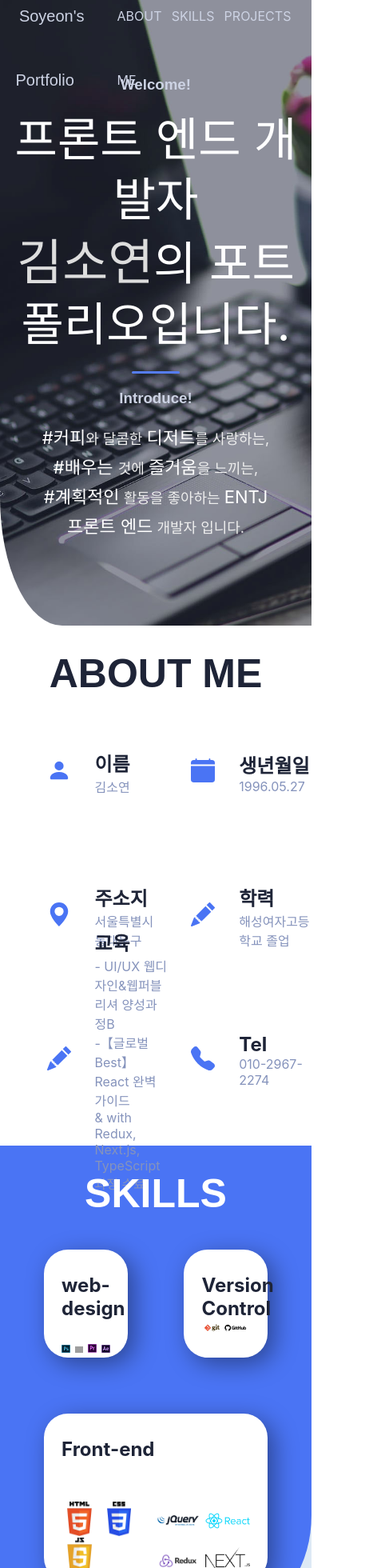
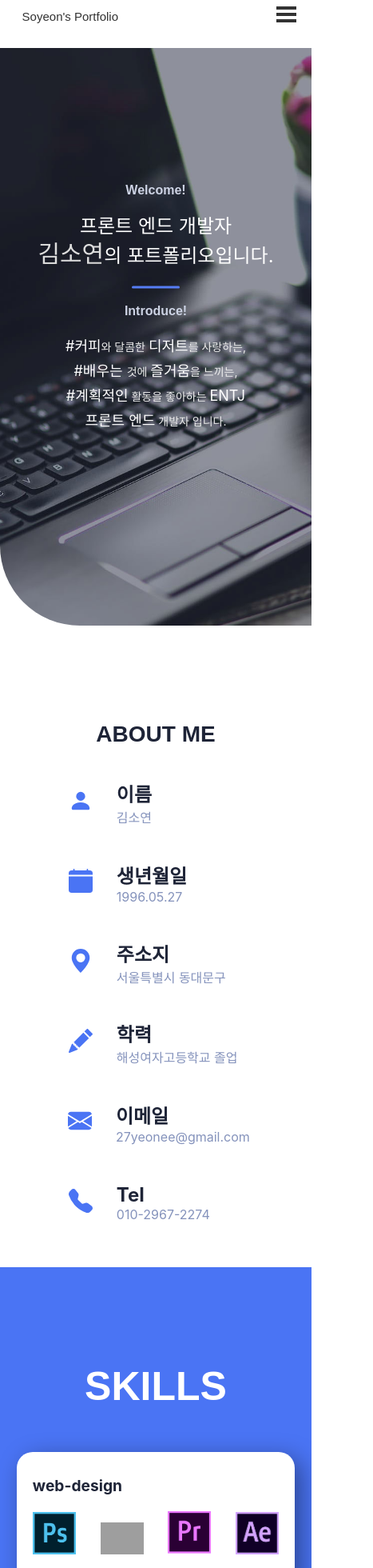
Before and after one commit to xoyonee/portfolio-site, a React (Create React App) app: page / in a window 390 px wide. Shown: the part 20-1980 px from the top of the page at 80% size, 467 px wide, since content can reach past the window. Built offline with nearby package versions, Linux system fonts and the light colour scheme; grey boxes are pictures that could not be loaded; a web font is replaced by a local one.

Commit message:
반응형

```diff
--- a/src/UI/Card.module.css
+++ b/src/UI/Card.module.css
@@ -1,9 +1,32 @@
 .card {
   width: 72%;
   margin: 80px auto;
-  padding: 2%;
+  padding: 4em;
   box-sizing: border-box;
   border-radius: 30px;
   background-color: #fff;
   box-shadow: 4px 4px 5px 0 rgba(0, 0, 0, 0.4);
 }
+
+/* 반응형 */
+@media screen and (max-width: 1300px) {
+  .card {
+    width: 85%;
+  }
+}
+
+@media screen and (max-width: 960px) {
+  .card {
+    width: 90%;
+    margin: 40px auto;
+    padding: 4em 3em;
+    padding-bottom: 15px;
+  }
+}
+
+@media screen and (max-width: 680px) {
+  .card {
+    padding: 4em 1em;
+    padding-bottom: 15px;
+  }
+}
--- a/src/component/AboutMe.js
+++ b/src/component/AboutMe.js
@@ -3,6 +3,7 @@ import classes from "./AboutMe.module.css";
 import calendar from "../assets/svg/calendar-fill.svg";
 import geo from "../assets/svg/geo-alt-fill.svg";
 import pencil from "../assets/svg/pencil-fill.svg";
+import envelope from "../assets/svg/envelope-fill.svg";
 import person from "../assets/svg/person-fill.svg";
 import telephone from "../assets/svg/telephone-fill.svg";
 
@@ -47,15 +48,13 @@ const AboutMe = () => {
             <p>해성여자고등학교 졸업</p>
           </div>
         </li>
-        <li>
+        <li className={classes.education}>
           <div className={classes.img_box}>
-            <img src={pencil} alt="pencil" />
+            <img src={envelope} alt="envelope" />
           </div>
           <div className={classes.menu}>
-            <h2>교육</h2>
-            <p>- UI/UX 웹디자인&amp;웹퍼블리셔 양성과정B</p>
-            <p>-【글로벌 Best】React 완벽 가이드</p>
-            <p>&amp; with Redux, Next.js, TypeScript 과정 수료</p>
+            <h2>이메일</h2>
+            <p>27yeonee@gmail.com</p>
           </div>
         </li>
         <li>
--- a/src/component/AboutMe.module.css
+++ b/src/component/AboutMe.module.css
@@ -1,21 +1,24 @@
-.about_me *{
+.about_me * {
   margin: 0;
 }
-.about_me{
+.about_me {
   margin-bottom: 8%;
+  padding-top: 120px;
 }
-.about_me ul{
+.about_me ul {
+  width: 80%;
+  padding: 0 10%;
+  margin: 0 auto;
   display: flex;
   align-items: center;
-    justify-content: space-between;
   flex-wrap: wrap;
   gap: 30px;
 
-    padding-left: 15%;
+  padding-left: 12%;
   box-sizing: border-box;
-    list-style: none
+  list-style: none;
 }
-.about_me li{
+.about_me li {
   height: 150px;
   flex: 1 1 calc((100% - (30px * 2)) / 3);
   display: flex;
@@ -24,27 +27,58 @@
 
   gap: 30px;
 }
-.about_me img{
+.about_me img {
   width: 30px;
 }
-.about_me h1{
+.about_me h1 {
   font-size: 50px;
-    font-family: 'Recipekorea', sans-serif;
+  font-family: "Recipekorea", sans-serif;
   text-align: center;
-    padding: 8% 10% 0;
+  padding: 0 10%;
   margin-bottom: 5%;
   color: #1e2437;
 }
-.menu{
+.menu {
   width: 80%;
 }
-.menu *{
+.menu * {
   text-align: left;
 }
-.menu h2{
+.menu h2 {
   color: #1e2437;
 }
-.menu p{
+.menu p {
   width: 100%;
   color: #8593bc;
 }
+
+/* 반응형 */
+@media screen and (max-width: 1300px) {
+  .about_me li {
+    flex: 1 1 calc((100% - 30px) / 2);
+  }
+}
+
+@media screen and (max-width: 820px) {
+  .about_me ul {
+    display: block;
+  }
+  .about_me li {
+    height: 100px;
+  }
+  .about_me h1 {
+    font-size: 46px;
+  }
+  .menu {
+    width: 80%;
+  }
+}
+
+@media screen and (max-width: 480px) {
+  .about_me h1 {
+    font-size: 28px;
+  }
+  .menu {
+    width: 80%;
+  }
+}
--- a/src/component/Footer.js
+++ b/src/component/Footer.js
@@ -6,12 +6,14 @@ import telephone from "../assets/svg/telephone-fill.svg";
 
 const Footer = () => {
   return (
-    <footer className={classes.footer}>
+    <footer className={classes.footer} id='contact'>
       <h1>CONTACT</h1>
       <ul>
         <li>
-          <img src={telephone} alt="telephone" />
-          <p>010-2967-2274</p>
+          <a href="tel:010-2967-2274">
+            <img src={telephone} alt="telephone" />
+            <p>010-2967-2274</p>
+          </a>
         </li>
         <li>
           <a href="mailto:27yeonee@gmail.com">
--- a/src/component/Footer.module.css
+++ b/src/component/Footer.module.css
@@ -19,10 +19,41 @@
   display: flex;
   justify-content: space-between;
   align-items: center;
+  gap: 10%;
 }
 .footer li {
-    font-size: 20px;
+  width: calc(100% / 3);
+  font-size: 20px;
 }
 .footer img {
   width: 80px;
 }
+
+/* 반응형 */
+@media screen and (max-width: 1300px) {
+  .footer ul {
+    width: 65%;
+  }
+}
+
+@media screen and (max-width: 960px) {
+  .footer {
+    height: auto;
+  }
+  .footer ul {
+    width: 90%;
+  }
+  .footer h1 {
+    padding: 20px 10%;
+    margin: 0 auto;
+  }
+}
+
+@media screen and (max-width: 650px) {
+  .footer img {
+    width: 70px;
+  }
+  .footer a p {
+    display: none;
+  }
+}
--- a/src/component/Header.js
+++ b/src/component/Header.js
@@ -1,4 +1,4 @@
-import { useEffect, useRef } from "react";
+import { useEffect, useRef, useState } from "react";
 import classes from "./Header.module.css";
 import useScroll from "../hooks/useScroll";
 
@@ -8,6 +8,7 @@ const Header = () => {
   // header scroll값에 따라 css적용하기
   const headerRef = useRef(null);
   const { scrollEventHandler, scrollEvent } = useScroll();
+  const [buggerChk, setBuggerChk] = useState(false);
 
   useEffect(() => {
     let header_bot = headerRef.current.clientHeight;
@@ -22,6 +23,10 @@ const Header = () => {
     };
   }, [headerRef]);
 
+  const buggerChkHandler = () => {
+    setBuggerChk(!buggerChk);
+    console.log(buggerChk);
+  };
   return (
     <header
       className={scrollEvent ? classes.header_active : null}
@@ -34,15 +39,34 @@ const Header = () => {
           </HashLink>
         </div>
         <div className={classes.gnb}>
-          <HashLink key="sec1" smooth to="/#aboutMe">
+          <div className={classes.bugger} onClick={buggerChkHandler}>
+            <div className={classes.line}></div>
+            <div className={classes.line}></div>
+            <div className={classes.line}></div>
+          </div>
+          <div
+            className={
+              !buggerChk
+                ? `${classes.pan}`
+                : `${classes.pan} ${classes.pan_active}`
+            }
+          >
+            <HashLink key="sec1" smooth to="/#introduce">
+              INTRODUCE
+            </HashLink>
+            <HashLink key="sec2" smooth to="/#aboutMe">
               ABOUT ME
             </HashLink>
-          <HashLink key="sec2" smooth to="/#skills">
+            <HashLink key="sec3" smooth to="/#skills">
               SKILLS
             </HashLink>
-          <HashLink key="sec3" smooth to="/#projects">
+            <HashLink key="sec4" smooth to="/#projects">
               PROJECTS
             </HashLink>
+            <HashLink key="sec5" smooth to="/#contact">
+              CONTACT
+            </HashLink>
+          </div>
         </div>
       </nav>
     </header>
--- a/src/component/Header.module.css
+++ b/src/component/Header.module.css
@@ -1,7 +1,6 @@
 header {
   width: 100%;
   height: 80px;
-  line-height: 80px;
   user-select: none;
   position: fixed;
   top: 0;
@@ -19,35 +18,37 @@ header {
 .header_active a {
   color: #444;
 }
-
 header nav {
+  width: 100%;
+  height: 100%;
   display: flex;
   justify-content: space-between;
+  align-items: center;
   padding: 0 5%;
+  box-sizing: border-box;
 }
 header a {
   color: #cdd3e4;
   text-decoration: initial;
   padding: 0 3%;
 }
-header .logo a{
+header .logo a {
   font-family: "Recipekorea", sans-serif;
 }
-header a:hover{
-    color: #fff;
+header a:hover {
+  color: #fff;
 }
 .header_active a:hover {
   color: #4a74f4;
 }
 header .logo {
-  min-width: 30%;
+  width: 30%;
   text-align: left;
 }
 header .gnb {
-  min-width: 40%;
-  margin: 0;
-  padding: 0;
-  list-style: none;
+  width: 70%;
+}
+header .pan {
   display: flex;
   justify-content: flex-end;
 }
@@ -55,3 +56,69 @@ header .gnb a {
   padding: 0 3%;
   font-size: 16px;
 }
+
+/* 반응형 */
+@media screen and (max-width: 960px) {
+  header {
+    font-size: 15px;
+    background-color: #fff;
+  }
+  header .logo {
+    width: 100%;
+  }
+  header .gnb {
+    width: 30%;
+    text-align: right;
+  }
+  header a {
+    color: #333;
+  }
+  header .gnb a {
+    padding: 0 5%;
+    font-size: 16px;
+  }
+  header a:hover {
+    color: #4a74f4;
+  }
+  .bugger {
+    width: 25px;
+    height: 20px;
+    margin: 10px 0;
+    cursor: pointer;
+    display: inline-block;
+  }
+  .bugger .line {
+    width: 100%;
+    height: 4px;
+    background-color: #333;
+  }
+  .bugger .line:nth-child(2) {
+    margin: 4px 0;
+  }
+  header .pan {
+    display: block;
+  }
+  .pan {
+    width: 100%;
+    height: 0px;
+    line-height: 50px;
+    overflow: hidden;
+
+    background-color: #fff;
+    position: absolute;
+    top: 100%;
+    right: 0;
+    transition: all 0.5s;
+    box-shadow: 0 1px 3px 0 rgb(0 0 0 / 20%);
+  }
+  .pan a {
+    display: block;
+    font-size: 20px;
+    font-weight: 600;
+    text-align: left;
+  }
+
+  .pan_active {
+    height: 260px;
+  }
+}
--- a/src/component/Introduce.js
+++ b/src/component/Introduce.js
@@ -3,7 +3,7 @@ import classes from "./Introduce.module.css";
 
 const Introduce = () => {
   return (
-    <section className={classes.main_banner}>
+    <section className={classes.main_banner} id='introduce'>
       <div>
         <h3>Welcome!</h3>
         <div className={classes.title}>
--- a/src/component/Introduce.module.css
+++ b/src/component/Introduce.module.css
@@ -2,7 +2,7 @@
   height: 95vh;
   overflow: hidden;
   text-align: center;
-    border-radius: 0 0 0 20% ;
+  border-radius: 0 0 0 20%;
   background: url(../assets/img/mainbanner.jpg) no-repeat center;
   background-size: cover;
   position: relative;
@@ -19,45 +19,83 @@
   left: 0;
   transform: translateY(-50%);
 }
-.main_banner h1{
+.main_banner h1 {
   font-size: 24px;
   color: #eee;
-    font-family: 'Recipekorea', sans-serif;
+  font-family: "Recipekorea", sans-serif;
   margin: 10px 0;
 }
-.title p{
+.title p {
   font-size: 58px;
   color: #fff;
   line-height: 1.3;
 }
-.title span{
+.title span {
   font-size: 62px;
   font-weight: 500;
   color: #ddd;
 }
-.line{
+.line {
   width: 60px;
   height: 3px;
   margin: 20px auto;
   background-color: #567df4;
   border-radius: 20px;
 }
-.main_banner h3{
+.main_banner h3 {
   margin: 20px 0;
-    font-family: 'Recipekorea', sans-serif;
+  font-family: "Recipekorea", sans-serif;
   color: #cdd3e4;
 }
-.intro_txt{
+.intro_txt {
   font-size: 18px;
   font-weight: 400;
   color: #cdd3e4;
   margin: 15px 0;
   color: #eee;
 }
-.intro_txt p{
+.intro_txt p {
   margin: 5px 0;
 }
-.intro_txt span{
+.intro_txt span {
   font-size: 22px;
   color: #fff;
 }
+
+/* 반응형 */
+@media screen and (max-width: 960px) {
+  .main_banner {
+    border-radius: 0 0 0 100px;
+  }
+  .main_banner h1 {
+    font-size: 18px;
+  }
+  .main_banner h3 {
+    font-size: 16px;
+  }
+  .title p {
+    font-size: 30px;
+  }
+  .title span {
+    font-size: 38px;
+  }
+  .intro_txt {
+    font-size: 14px;
+  }
+  .intro_txt span {
+    font-size: 18px;
+    color: #fff;
+  }
+}
+
+@media screen and (max-width: 480px) {
+  .main_banner h1 {
+    font-size: 16px;
+  }
+  .title p {
+    font-size: 24px;
+  }
+  .title span {
+    font-size: 30px;
+  }
+}
--- a/src/component/Projects/Projects.module.css
+++ b/src/component/Projects/Projects.module.css
@@ -1,13 +1,29 @@
-.projects{
+.projects {
   background-color: #dde9f5;
   overflow: hidden;
-    border-radius: 0 0 0 150px ;
+  border-radius: 0 0 0 250px;
+  padding-bottom: 40px;
 }
-.projects h1{
+.projects h1 {
   font-size: 50px;
-    font-family: 'Recipekorea', sans-serif;
+  font-family: "Recipekorea", sans-serif;
   text-align: center;
   padding: 8% 10% 0;
   margin-bottom: 5%;
   color: #1e2437;
 }
+
+/* 반응형 */
+@media screen and (max-width: 960px) {
+  .projects {
+    padding-top: 40px;
+  border-radius: 0 0 0 130px;
+
+  }
+}
+
+@media screen and (max-width: 480px) {
+    .projects {
+        border-radius: 0 0 0 100px;
+      }
+}
--- a/src/component/Projects/inProjects.module.css
+++ b/src/component/Projects/inProjects.module.css
@@ -68,7 +68,7 @@
     box-sizing: border-box;
   }
   .desc {
-    width: 50%;
+    width: 100%;
     text-align: center;
   }
   .desc li {
@@ -78,4 +78,18 @@
     margin: 20px auto;
     justify-content: center;
   }
+  .title {
+    margin: 10px 0;
+  }
 }
+
+@media screen and (max-width: 1300px) {
+
+}
+@media screen and (max-width: 960px) {
+
+}
+
+@media screen and (max-width: 480px) {
+
+}
--- a/src/component/Skills.module.css
+++ b/src/component/Skills.module.css
@@ -4,6 +4,7 @@
   border-radius: 0 0 20% 0;
   padding: 8% 5%;
   box-sizing: border-box;
+  padding-top: 120px;
 }
 .skills h1 {
   font-size: 50px;
@@ -25,8 +26,6 @@
   border-radius: 30px;
   background-color: #fff;
   box-shadow: 8px 8px 30px 0 rgba(0, 0, 0, 0.4);
-  /* user-select: none;
-  pointer-events: none; */
   transition: all 0.5s;
 }
 .skills .card:hover {
@@ -79,7 +78,7 @@
   display: flex;
   justify-content: space-between;
   flex-wrap: wrap;
-  align-items: center;
+  align-items: flex-start;
 }
 .skills .front img {
   width: calc((100% - 5%) / 2);
@@ -89,3 +88,69 @@
 .skills .front img:nth-child(2n) {
   margin-right: 0;
 }
+
+/* 반응형 */
+@media screen and (max-width: 1300px) {
+  .skills > div {
+    padding: 0 calc(5% / 2);
+  }
+}
+@media screen and (max-width: 960px) {
+  .skills {
+    padding: 8% calc(5% / 2);
+    border-radius: 0 0 100px 0;
+    padding-top: 120px;
+  }
+  .skills > div {
+    padding: 3% 0;
+    gap: 40px;
+  }
+  .skills .card {
+    width: calc((100% - (40px)) / 2);
+    font-size: 0.8em;
+    border-radius: 20px;
+  }
+  .skills h2 {
+    margin: 20px 0;
+  }
+  .skills .front h2 {
+    margin-bottom: 30px;
+  }
+}
+
+@media screen and (max-width: 480px) {
+  .skills > div {
+    display: block;
+    width: 100%;
+    padding: 3%;
+  }
+  .skills .card {
+    width: 100%;
+    font-size: 0.8em;
+    padding: 10px 20px;
+    margin-bottom: 30px;
+  }
+  .skills .front > div {
+    display: block;
+  }
+  /* img_box2 */
+  .skills .front .img_box1 {
+    width: 100%;
+  }
+  .skills .front .img_box1 img {
+    width: calc((100% - (5% * 2)) / 3);
+    margin-right: 5%;
+    margin-bottom: 0;
+  }
+  .skills .front .img_box1 img:nth-child(2n) {
+    margin-right: 5%;
+  }
+  .skills .front .img_box1 img:nth-child(3n) {
+    margin-right: 0;
+  }
+
+  /* img_box2 */
+  .skills .front .img_box2 {
+    width: 100%;
+  }
+}
```
Lines whose indentation alone changed are shown as unchanged.
